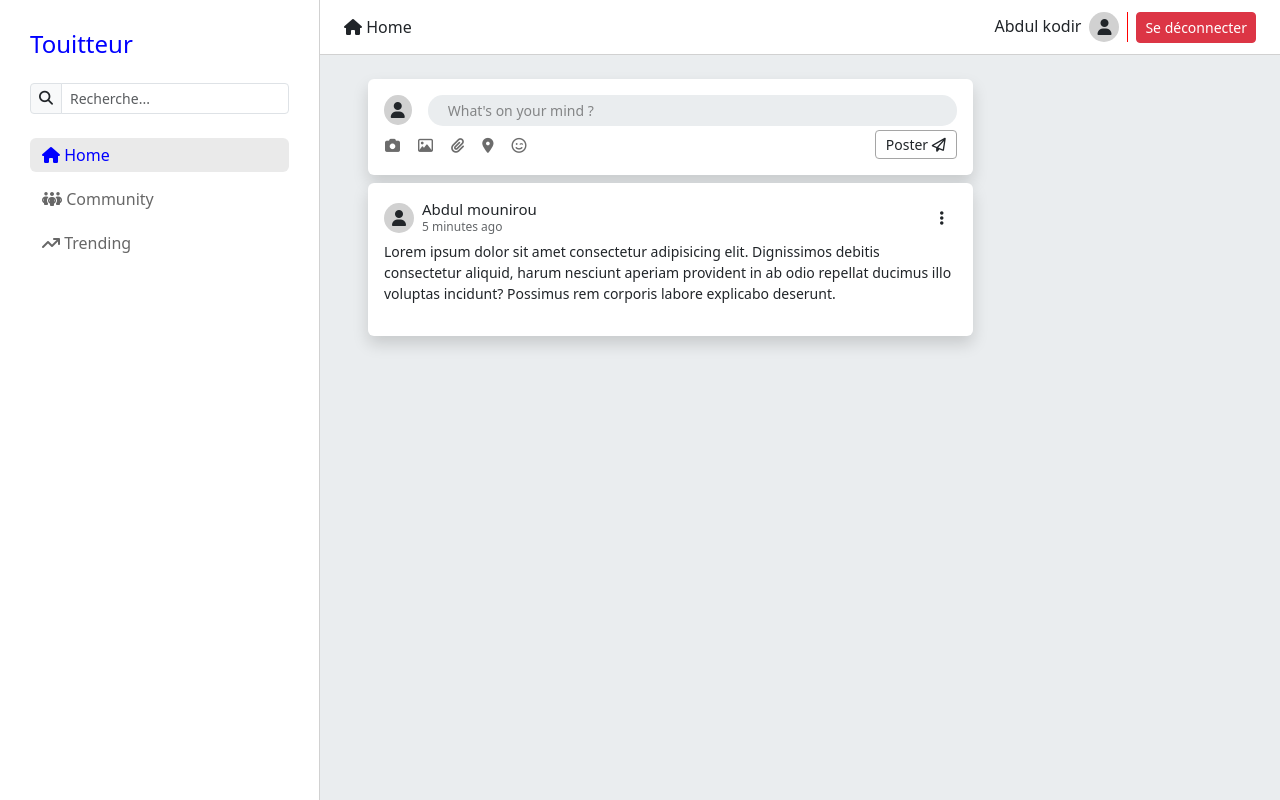
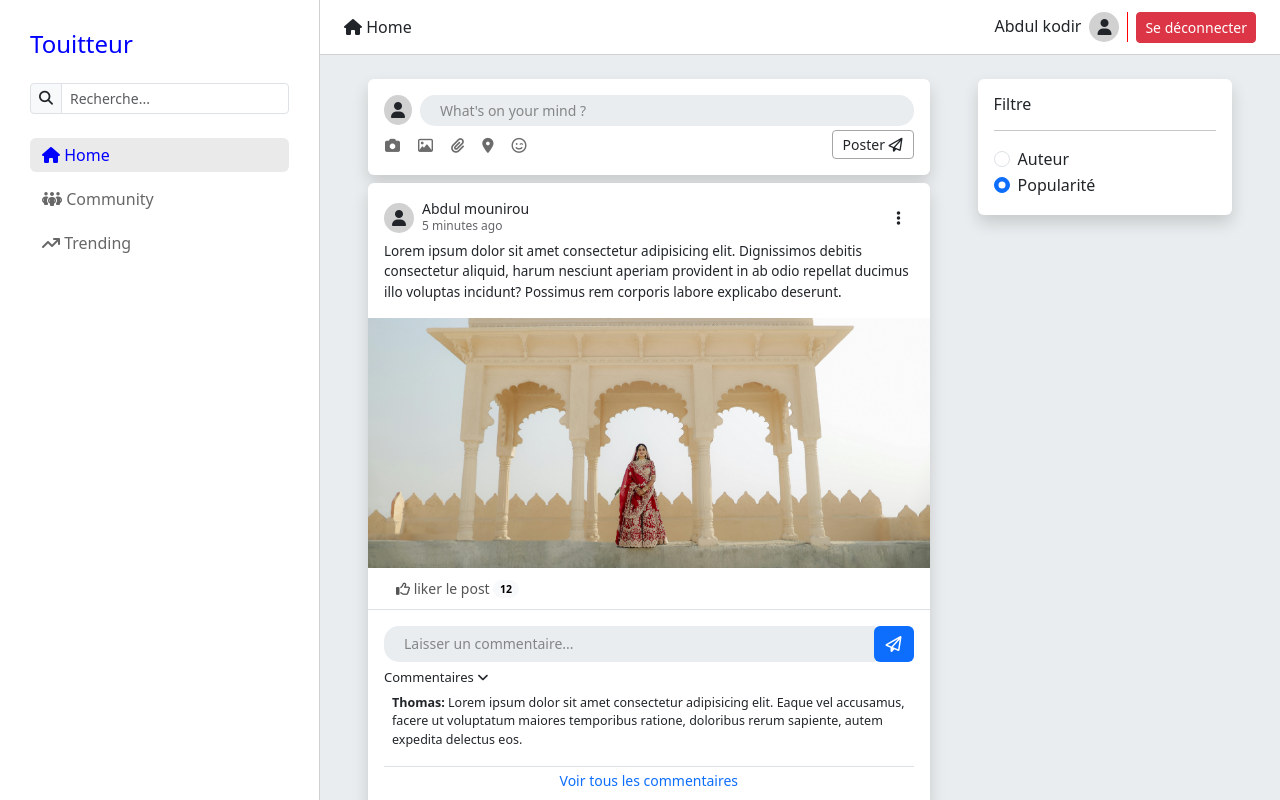
Before and after one commit to Thomas9436/GraphQLProject, a React (Vite) app in the folder client/: page / in a window 1280 px wide. Built offline with nearby package versions, Linux system fonts and the light colour scheme.

Commit message:
update main page

```diff
--- a/client/src/App.css
+++ b/client/src/App.css
@@ -86,13 +86,9 @@
   background-color: red;
 }
 
-.mainFil{
-  display: flex;
-  justify-content: space-between;
-}
 
 .left{
-  width: 70%;
+  width: 65%;
 }
 
 .makepost{
@@ -100,14 +96,14 @@
   background-color: white;
 }
 
-.makepost form input{
+.comments input, .makepost input{
   background-color: #eaedef;
   border-radius: 15px;
   border: none;
   padding-left: 20px;
 }
 
-.makepost form input::placeholder {
+.comments input::placeholder, .makepost input::placeholder {
   color: rgb(31, 31, 31);
   opacity: 0.5;
 }
@@ -125,6 +121,21 @@
   padding: 3px 10px;
   border-color: #a5a5a5;
 }
+
+.mainFil{
+  height: calc(100vh - 55px);
+  overflow-y: scroll;
+  overflow-x: hidden;
+  position: relative;
+  display: flex;
+  gap: 3px;
+  justify-content: space-between;
+}
+
+.main{
+  display: table;
+}
+
 .listPosts{
   width: 100%;
 }
@@ -135,7 +146,7 @@
 }
 
 .post .username{
-  font-size: 15px;
+  font-size: 14px;
 }
 
 .post .time{
@@ -144,5 +155,42 @@
 }
 
 .post-text{
+  font-size: 13.5px;
+}
+
+.post-image{
+  width: 100%;
+  height: 250px;
+  object-fit: cover;
+  object-position: bottom;
+}
+
+
+.post-buttons button{
+  color: #555555;
   font-size: 14px;
 }
+
+.post-buttons .like{
+  border: 0;
+}
+
+.post-buttons .like.active{
+  color: blue;
+  border: 0;
+}
+
+.liste-comment{
+  font-size: 12.5px;
+}
+
+.right{
+  height: 100%;
+  /* background-color: #555555; */
+  /* position: fixed; */
+  flex: 1;
+}
+
+.filter{
+  background-color: white;
+}
--- a/client/src/components/ListPosts.tsx
+++ b/client/src/components/ListPosts.tsx
@@ -3,7 +3,14 @@
 
 function ListPosts() {
   return (
-    <div className='listPosts'>
+    <div className='listPosts d-flex flex-column gap-2'>
+        <Post />
+        <Post />
+        <Post />
+        <Post />
+        <Post />
+        <Post />
+        <Post />
         <Post />
     </div>
   )
--- a/client/src/components/MainFil.tsx
+++ b/client/src/components/MainFil.tsx
@@ -3,13 +3,28 @@
 
 function MainFil() {
   return (
-    <div className='mainFil px-5'>
+    <div className='mainFil px-5 d-flex gap-5'>
         <div className="left pt-4 d-flex flex-column gap-2">
             <MakePost />
             <ListPosts />
         </div>
-        <div className="right">
-
+        <div className="right pt-4">
+            <div className="filter rounded shadow p-3">
+                <h6 className="p-0 m-0">Filtre</h6>
+                <hr />
+                <div className="form-check">
+                    <input className="form-check-input" type="radio" name="flexRadioDefault" id="flexRadioDefault1" />
+                    <label className="form-check-label" htmlFor="flexRadioDefault1">
+                        Auteur
+                    </label>
+                </div>
+                <div className="form-check">
+                    <input className="form-check-input" type="radio" name="flexRadioDefault" id="flexRadioDefault2" checked />
+                    <label className="form-check-label" htmlFor="flexRadioDefault2">
+                        Popularité
+                    </label>
+                </div>
+            </div>
         </div>
     </div>
   )
--- a/client/src/components/MakePost.tsx
+++ b/client/src/components/MakePost.tsx
@@ -3,7 +3,7 @@
 function MakePost() {
   return (
     <div className='makepost rounded shadow p-3'>
-        <div className='d-flex gap-3 '>
+        <div className='d-flex gap-2'>
             <span className='profil'>
                 <i className="fa-solid fa-user"></i>
             </span>
--- a/client/src/components/Post.tsx
+++ b/client/src/components/Post.tsx
@@ -1,9 +1,10 @@
 import React from 'react'
+import image1 from "../assets/pexels-fotographiya-wedding-photography-823737813-30214743.jpg"
 
 function Post() {
   return (
     <div className='post rounded shadow'>
-        <div className="posthead p-3 ">
+        <div className="posthead p-3">
             <div className='d-flex justify-content-between mb-1'>
                 <div className='d-flex gap-2 align-items-center'>
                     <span className='profil'>
@@ -18,9 +19,33 @@
                     <button className='btn'><i className="fa-solid fa-ellipsis-vertical"></i></button>
                 </div>
             </div>
-            <p className='post-text'>Lorem ipsum dolor sit amet consectetur adipisicing elit. Dignissimos debitis consectetur aliquid, harum nesciunt aperiam provident in ab odio repellat ducimus illo voluptas incidunt? Possimus rem corporis labore explicabo deserunt.</p>
+            <p className='post-text p-0 m-0'>Lorem ipsum dolor sit amet consectetur adipisicing elit. Dignissimos debitis consectetur aliquid, harum nesciunt aperiam provident in ab odio repellat ducimus illo voluptas incidunt? Possimus rem corporis labore explicabo deserunt.</p>
         </div>
-
+        <img src={image1} className='post-image' alt="" />
+        <div className='post-buttons py-1 px-3 d-flex border-bottom'>
+            <button className='like btn'><i className="fa-regular fa-thumbs-up"></i> liker le post <span className="badge text-bg-light rounded-pill">12</span></button>
+        </div>
+        <div className='comments p-3'>
+            <div className='d-flex gap-2 align-items-center'>
+                <div className='w-100 input-group'>
+                    <input className="form-control form-control-sm " type="text" placeholder="Laisser un commentaire..." aria-label=".form-control-sm example" />
+                    <button className="btn btn-primary border-0 rounded" type="button" id="basic-addon2"><i className="fa-regular fa-paper-plane"></i></button>
+                </div>
+            </div>
+            <div className='commentaires mt-2'>
+                <h6 style={{fontSize: '13px'}}>Commentaires <i className="fa-solid fa-angle-down"></i></h6>
+                <div className="liste-comment px-2">
+                    <div className='comment d-flex gap-2'>
+                        <p className='p-0 m-0'>
+                            <span className='fw-bold'>Thomas: </span> Lorem ipsum dolor sit amet consectetur adipisicing elit. Eaque vel accusamus, facere ut voluptatum maiores temporibus ratione, doloribus rerum sapiente, autem expedita delectus eos.
+                        </p>
+                    </div>
+                </div>
+                <div className='border-top mt-3 text-center'>
+                    <button className='btn text-primary btn-sm border-0 m-0 p-0 '>Voir tous les commentaires</button>
+                </div>
+            </div>
+        </div>
     </div>
   )
 }
```
Also changed, not shown: client/src/assets/pexels-fotographiya-wedding-photography-823737813-30214743.jpg (added).
